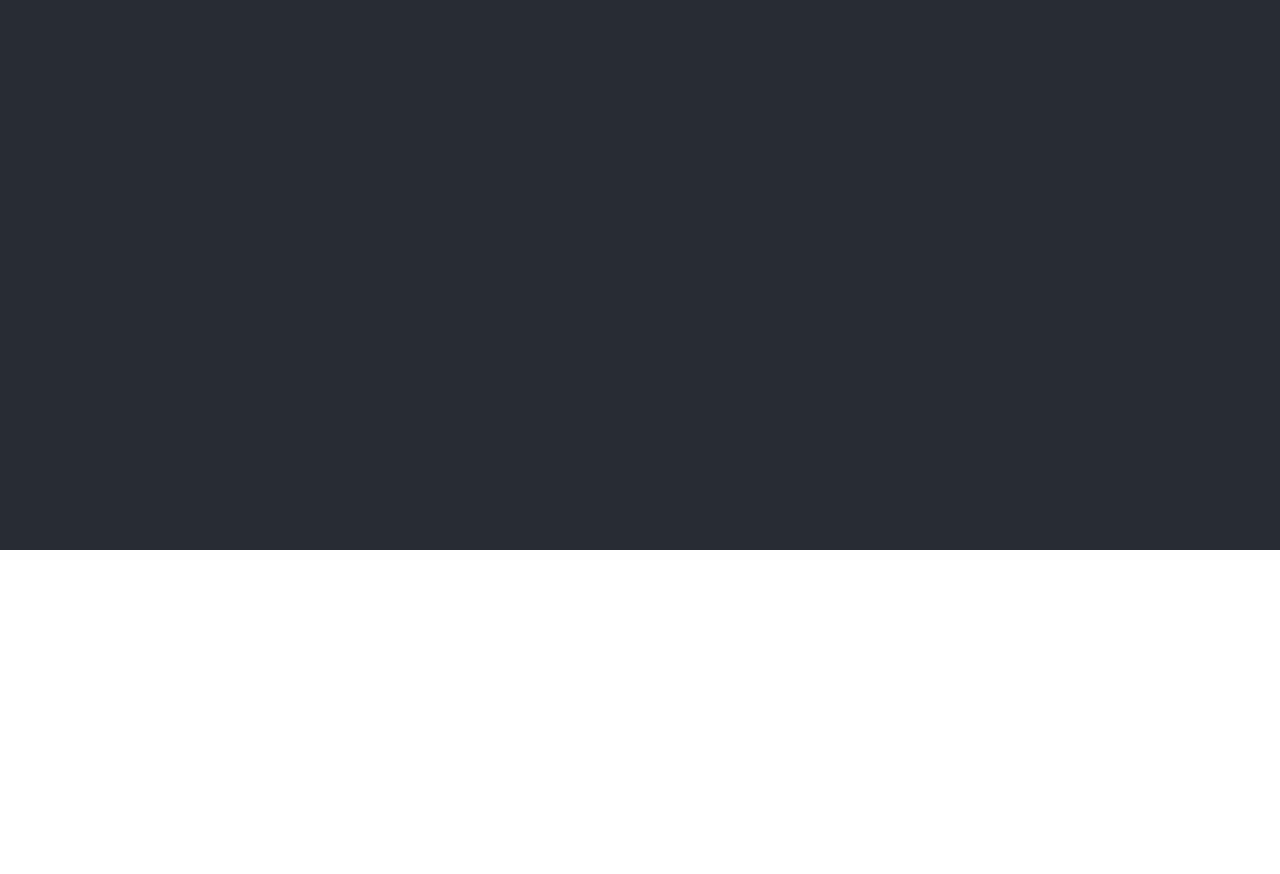
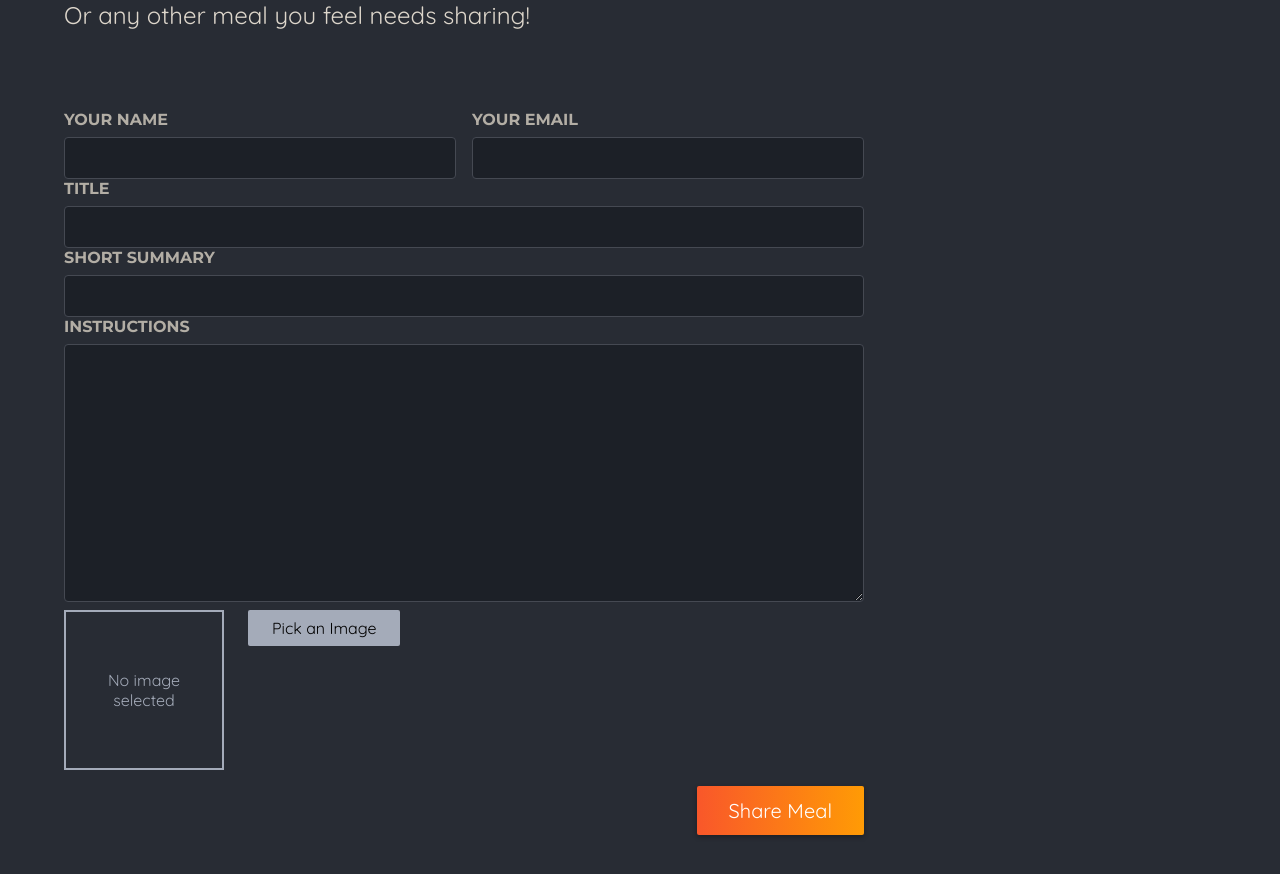
Before and after one commit to Pawliszakk/app-router-next, a Next.js app: page /meals/share in a window 1280 px wide. Shown: the part 250-1124 px from the top of the page. Before the commit the page ends 800 px from the top, so only its background shows below. Built offline with nearby package versions, Linux system fonts and the light colour scheme.

Commit message:
adding share page

```diff
--- a/app/meals/share/page.jsx
+++ b/app/meals/share/page.jsx
@@ -1,5 +1,50 @@
-const SharePage = () => {
-	return <h1>Share Page</h1>;
-};
+import classes from './page.module.css';
+import ImagePicker from '../../../components/ImagePicker/ImagePicker';
 
-export default SharePage;
+export default function ShareMealPage() {
+	return (
+		<>
+			<header className={classes.header}>
+				<h1>
+					Share your <span className={classes.highlight}>favorite meal</span>
+				</h1>
+				<p>Or any other meal you feel needs sharing!</p>
+			</header>
+			<main className={classes.main}>
+				<form className={classes.form}>
+					<div className={classes.row}>
+						<p>
+							<label htmlFor="name">Your name</label>
+							<input type="text" id="name" name="name" required />
+						</p>
+						<p>
+							<label htmlFor="email">Your email</label>
+							<input type="email" id="email" name="email" required />
+						</p>
+					</div>
+					<p>
+						<label htmlFor="title">Title</label>
+						<input type="text" id="title" name="title" required />
+					</p>
+					<p>
+						<label htmlFor="summary">Short Summary</label>
+						<input type="text" id="summary" name="summary" required />
+					</p>
+					<p>
+						<label htmlFor="instructions">Instructions</label>
+						<textarea
+							id="instructions"
+							name="instructions"
+							rows="10"
+							required
+						></textarea>
+					</p>
+					<ImagePicker />
+					<p className={classes.actions}>
+						<button type="submit">Share Meal</button>
+					</p>
+				</form>
+			</main>
+		</>
+	);
+}
--- /dev/null
+++ b/app/meals/share/page.module.css
@@ -0,0 +1,98 @@
+.header {
+	gap: 3rem;
+	margin: 3rem auto 5rem auto;
+	width: 90%;
+	max-width: 75rem;
+	color: #ddd6cb;
+	font-size: 1.5rem;
+}
+
+.header h1 {
+	font-family: 'Montserrat', sans-serif;
+}
+
+.highlight {
+	background: linear-gradient(90deg, #f9572a, #ff8a05);
+	background-clip: text;
+	-webkit-background-clip: text;
+	-webkit-text-fill-color: transparent;
+}
+
+.main {
+	width: 90%;
+	max-width: 75rem;
+	margin: 3rem auto;
+	color: white;
+}
+
+.form {
+	max-width: 50rem;
+}
+
+.form label {
+	display: block;
+	margin-bottom: 0.5rem;
+	font-size: 1rem;
+	font-family: 'Montserrat', sans-serif;
+	text-transform: uppercase;
+	color: #b3aea5;
+	font-weight: bold;
+}
+
+.form input,
+.form textarea {
+	display: block;
+	width: 100%;
+	padding: 0.5rem 1rem;
+	border-radius: 4px;
+	border: 1px solid #454952;
+	background: #1c2027;
+	font-size: 1.25rem;
+	font-family: 'Montserrat', sans-serif;
+	color: #ddd6cb;
+}
+
+.form input:focus,
+.form textarea:focus {
+	outline-color: #f99f2a;
+	background-color: #1f252d;
+}
+
+.row {
+	display: flex;
+	gap: 1rem;
+}
+
+.row p {
+	width: 100%;
+}
+
+.actions {
+	text-align: right;
+}
+
+.actions button {
+	border: 0;
+	padding: 0.75rem 2rem;
+	background: linear-gradient(90deg, #f9572a, #ff9b05);
+	border: none;
+	color: #ffffff;
+	border-radius: 2px;
+	cursor: pointer;
+	font: inherit;
+	font-size: 1.25rem;
+	box-shadow: 0 2px 5px rgba(0, 0, 0, 0.3);
+}
+
+.actions button:hover,
+.actions button:focus {
+	background: linear-gradient(90deg, #fd4715, #f9b241);
+}
+
+.actions button:disabled,
+.actions button:hover:disabled,
+.actions button:focus:disabled {
+	background: #ccc;
+	color: #979797;
+	cursor: not-allowed;
+}
--- /dev/null
+++ b/components/ImagePicker/ImagePicker.jsx
@@ -0,0 +1,61 @@
+'use client';
+
+import { useRef, useState } from 'react';
+import classes from './ImagePicker.module.css';
+import Image from 'next/image';
+
+const ImagePicker = ({ label, name }) => {
+	const [image, setImage] = useState(null);
+
+	const inputRef = useRef();
+
+	const handlePickClick = () => {
+		inputRef.current.click();
+	};
+
+	const handleImageChange = (e) => {
+		const file = e.target.files[0];
+		if (!file) {
+			setImage(null);
+			return;
+		}
+
+		const fileReader = new FileReader();
+
+		fileReader.onload = () => {
+			setImage(fileReader.result);
+		};
+
+		fileReader.readAsDataURL(file);
+	};
+
+	return (
+		<div className={classes.picker}>
+			<label htmlFor={name}>{label}</label>
+			<div className={classes.controls}>
+				<div className={classes.preview}>
+					{!image && <p>No image selected</p>}
+					{image && <Image src={image} alt="image picked by a user" fill />}
+				</div>
+				<input
+					type="file"
+					accept="image/png, image/jpeg, image/jpg"
+					name={name}
+					className={classes.input}
+					ref={inputRef}
+					onChange={handleImageChange}
+					required
+				/>
+				<button
+					className={classes.button}
+					type="button"
+					onClick={handlePickClick}
+				>
+					Pick an Image{' '}
+				</button>
+			</div>
+		</div>
+	);
+};
+
+export default ImagePicker;
--- /dev/null
+++ b/components/ImagePicker/ImagePicker.module.css
@@ -0,0 +1,45 @@
+.controls {
+	display: flex;
+	align-items: flex-start;
+	gap: 1.5rem;
+	margin-bottom: 1rem;
+}
+
+.picker .input {
+	display: none;
+}
+
+.picker .button {
+	border: 0;
+	padding: 0.5rem 1.5rem;
+	background: #a4abb9;
+	border-radius: 2px;
+	cursor: pointer;
+	font: inherit;
+}
+
+.picker .button:hover,
+.picker .button:focus {
+	background: #b3b9c6;
+}
+
+.preview {
+	width: 10rem;
+	height: 10rem;
+	border: 2px solid #a4abb9;
+	display: flex;
+	justify-content: center;
+	align-items: center;
+	text-align: center;
+	color: #a4abb9;
+	position: relative;
+}
+
+.preview p {
+	margin: 0;
+	padding: 1rem;
+}
+
+.preview img {
+	object-fit: cover;
+}
```
Also changed, not shown: app/meals/[slug]/loading.jsx (added, +9 -0 lines), app/meals/[slug]/not-found.jsx (added, +13 -0 lines), app/meals/[slug]/page.jsx (+8 -2 lines).
